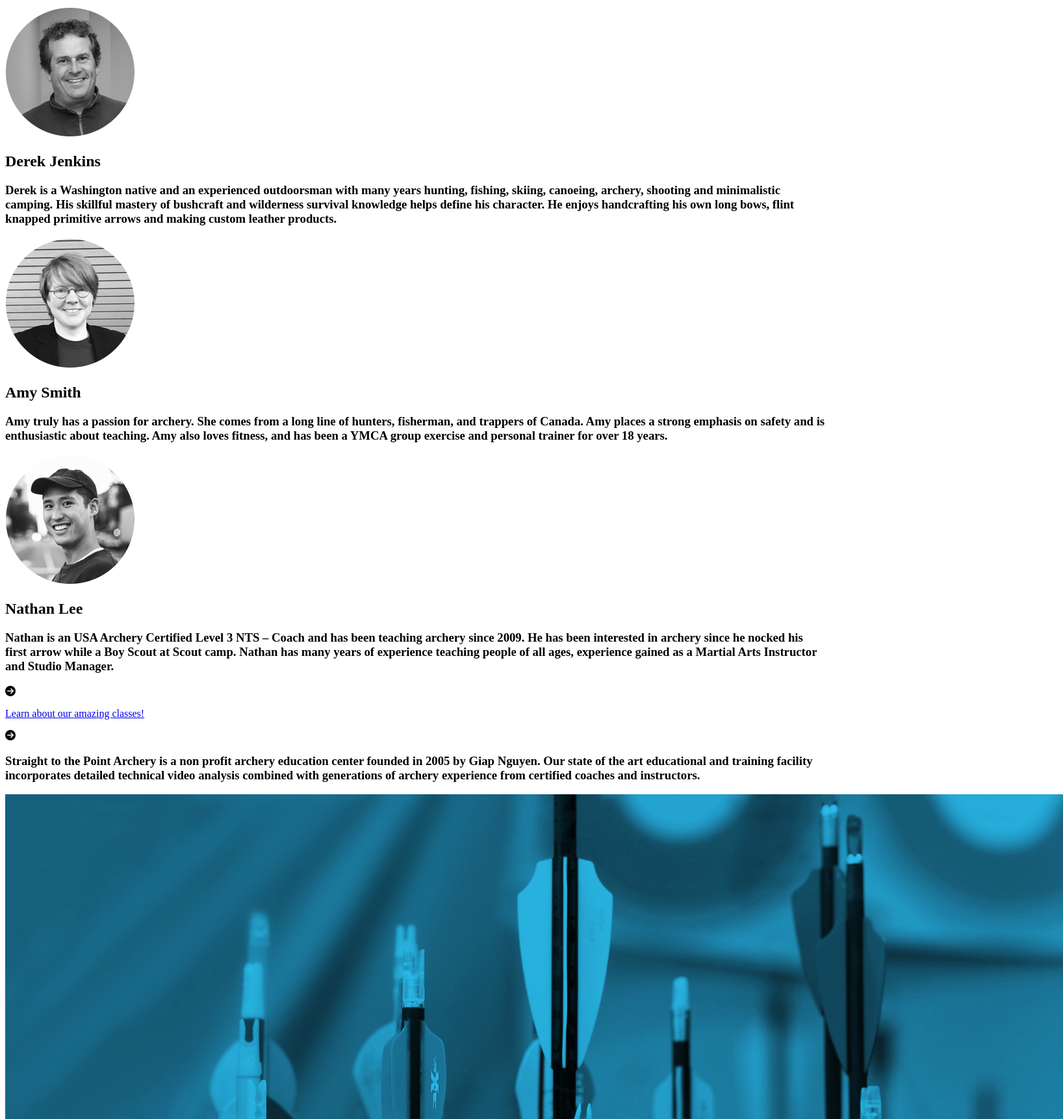
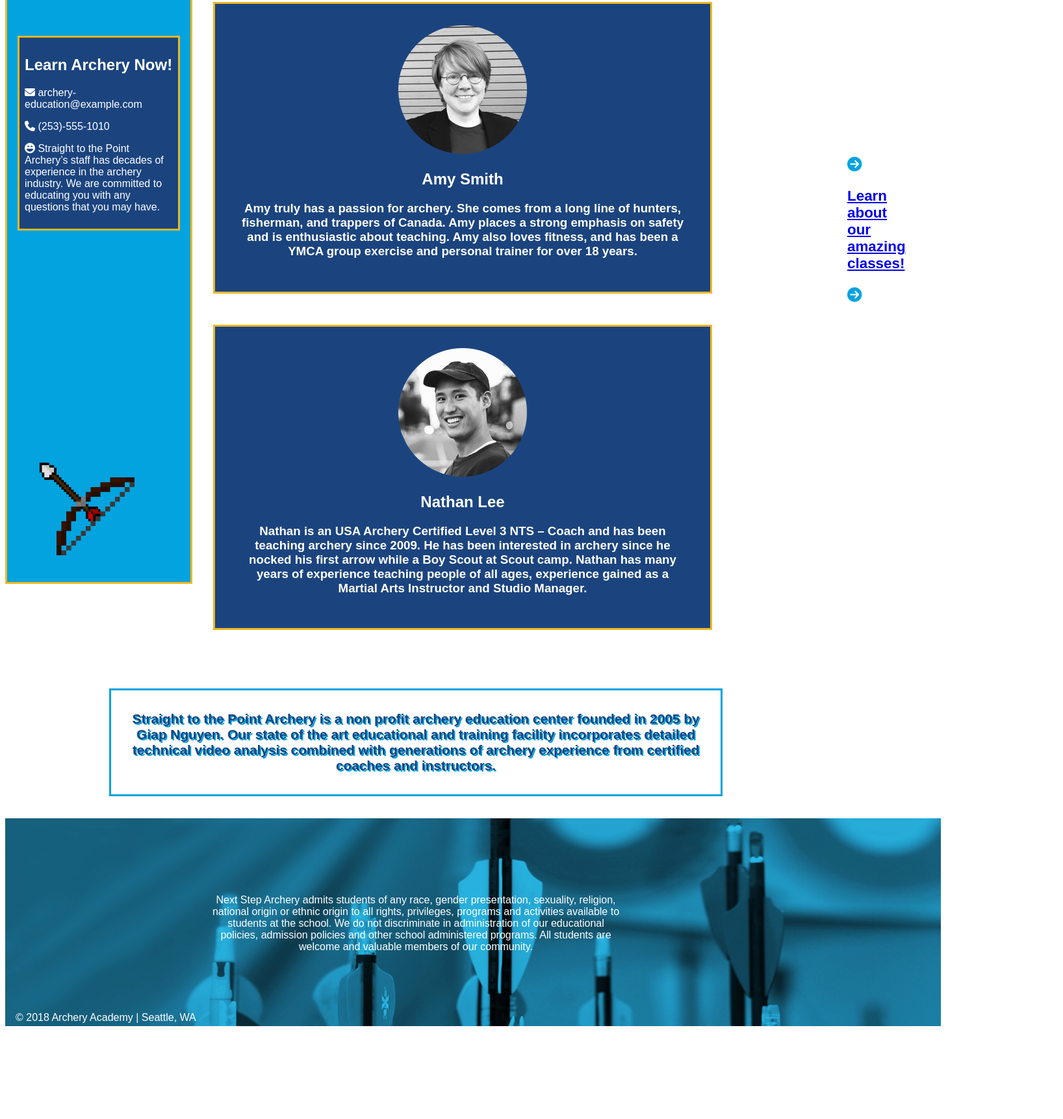
Before and after one commit to vickiekknight/architecture-project, a plain HTML site: page instructors.html in a window 1280 px wide. Shown: the part 731-2454 px from the top of the page at 65% size, 1636 px wide, since content can reach past the window. After the commit the page ends 2323 px from the top, so only its background shows below. Drawn offline with Linux system fonts and the light colour scheme.

Commit message:
updated files

```diff
--- a/instructors.html
+++ b/instructors.html
@@ -4,6 +4,7 @@
     <meta charset="utf-8">
     <title>Archery Academy</title>
     <script src="https://kit.fontawesome.com/083e310af2.js" crossorigin="anonymous"></script>
+    <link rel="stylesheet" type= "text/css" href="styles/instructors-style.css">
   </head>
 
   <body>
@@ -14,7 +15,7 @@
       <h1>Archery Academy</h1>
     </section>
 
-    <aside>
+    <aside class="menu">
       <h4>Straight to the Point Archery has instructors that are qualified level
       1 and level 2 instructors and have met the safety requirements of the USA
       Archery (USAA). We teach in a positive learning environment.  Our
@@ -35,10 +36,10 @@
 
       <div class="gif">
       <img src= "images/bow-arrow-gif.gif" alt="A gif of a bow and arrow in
-      action."></div>
+      action." style="height: 15rem; width: 15rem;"></div>
     </aside>
 
-    <section class="instructors">
+    <div class="instructors">
       <div class="box">
         <div class="instructor-photo">
           <img src= "images/derek-jenkins.png" alt= "A photo of the instructor,
@@ -81,7 +82,7 @@
           experience gained as a Martial Arts Instructor and Studio Manager.</h3>
         </div>
       </div>
-    </section>
+    </div>
 
     <aside class="link">
       <p><i class="fas fa-arrow-circle-right"></i></p>
@@ -89,18 +90,21 @@
       <p><i class="fas fa-arrow-circle-right"></i></p>
     </aside>
 
-    <div class= "footer">
-      <h3>Straight to the Point Archery is a non profit archery education center
+    <section>
+      <h5>Straight to the Point Archery is a non profit archery education center
       founded in 2005 by Giap Nguyen.  Our state of the art educational and
       training facility incorporates detailed technical video analysis combined
       with generations of archery experience from certified coaches and
-      instructors.</h3>
+      instructors.</h5>
+    </section>
+
+    <div class= "footer">
       <img src= "images/footerImage.jpg" alt="Archery Academy's blue footer
-      image with arrows displayed.">
-      <div class= "policy">Next Step Archery admits students of any race, gender presentation,
-      sexuality, religion, national origin or ethnic origin to all rights,
-      privileges, programs and activities available to students at the school.
-      We do not discriminate in administration of our educational policies,
+      image with arrows displayed." style="width:90em; height:20em">
+      <div class= "policy">Next Step Archery admits students of any race, gender
+      presentation, sexuality, religion, national origin or ethnic origin to all
+      rights, privileges, programs and activities available to students at the
+      school. We do not discriminate in administration of our educational policies,
       admission policies and other school administered programs. All students
       are welcome and valuable members of our community.</div>
       <div class= "copyright">© 2018 Archery Academy | Seattle, WA</div>
--- /dev/null
+++ b/styles/instructors-style.css
@@ -0,0 +1,102 @@
+.header {
+  background-color: #03a3df;
+  border: 3px solid #ecb722
+}
+
+body {
+  font-family: arial;
+}
+
+h1 {
+  color: #03a3df;
+}
+
+.info-box {
+  background-color: #1b447f;
+  padding: 0.5rem;
+  border: 3px solid #ecb722;
+  margin-top: 14rem;
+}
+
+.menu {
+  background-color: #03a3df;
+  color: white;
+  padding: 1rem;
+  margin-top: 1rem;
+  border: 3px solid #ecb722;
+  float: left;
+  width: 250px;
+  margin-right: 2rem;
+  height: 86rem;
+}
+
+.gif {
+  margin-top: 20rem;
+}
+
+.footer {
+  position: relative;
+  text-align: center;
+  color: white;
+}
+
+.policy {
+  position: absolute;
+  top: 50%;
+  left: 50%;
+  transform: translate(-50%, -50%);
+}
+
+.copyright {
+  position: absolute;
+  bottom: 8px;
+  left: 16px;
+}
+
+h5 {
+  color: #1b447f;
+  text-shadow: 2px 2px #03a3df;
+  text-align: center;
+  font-size: 130%;
+  margin-left: 10rem;
+  margin-right: 10rem;
+  border: 3px solid #03a3df;
+  padding: 2rem;
+  margin-top: 37rem;
+}
+
+.link {
+  text-align: right;
+  font-weight: bold;
+  color: #03a3df;
+  font-size: 140%;
+  margin-left: 81rem;
+  margin-top: -50rem;
+}
+
+.link a:visited {
+  color: #ecb722;
+}
+
+.link a:hover {
+  font-size: 150%;
+  color: #1b447f;
+  text-shadow: 2px 2px #03a3df;
+}
+
+.instructors {
+  margin-top: 1rem;
+  display: flex;
+  flex-direction: column;
+  justify-content: center;
+  margin-right: 11rem;
+}
+
+.box {
+  background: #1b447f;
+  color: white;
+  border: 3px solid #ecb722;
+  text-align: center;
+  margin-bottom: 3rem;
+  padding: 2rem;
+}
```
Also changed, not shown: index.html (+6 -6 lines).
